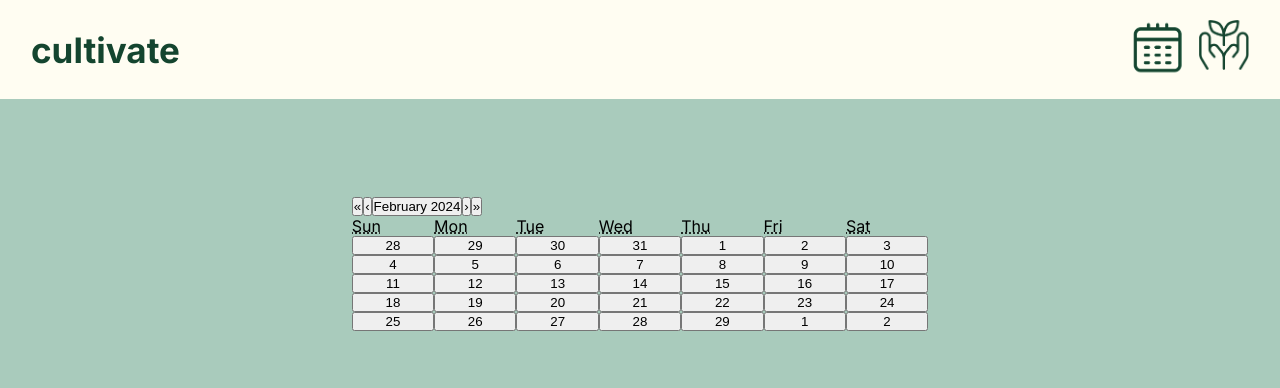
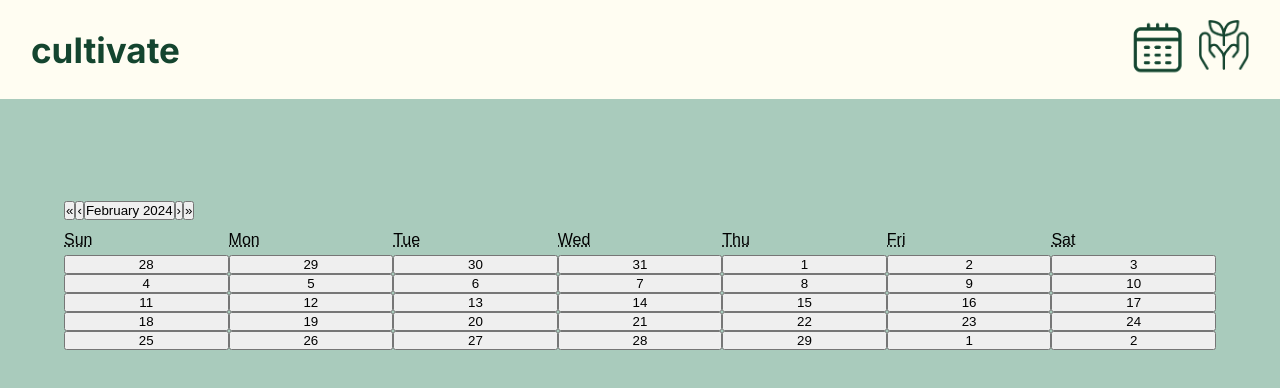
Before and after one commit to Neniflight/wi24-hack-team-3, a Next.js app in the folder client/: page /calendar in a window 1280 px wide. Shown: the top 388 px of the page. Built offline with nearby package versions, Linux system fonts and the light colour scheme.

Commit message:
One global style overriden

```diff
--- a/client/src/app/calendar/page.js
+++ b/client/src/app/calendar/page.js
@@ -4,7 +4,6 @@ import Image from 'next/image'
 import Layout from "../layout.js"
 import React, { useState } from 'react';
 import Calendar from 'react-calendar';
-// import 'react-calendar/dist/Calendar.css';
 import styles from './style.module.css'
 
 export default function Home() {
@@ -13,7 +12,7 @@ export default function Home() {
   return (
       <main className={styles.main} >
 
-      <div className={styles.calendarContainer}>
+      <div className={styles.customCalendar}>
             <Calendar
                 calendarType='gregory'
                 onChange={onChange}
--- a/client/src/app/calendar/style.module.css
+++ b/client/src/app/calendar/style.module.css
@@ -7,15 +7,14 @@
     min-height: 100vh;
   }
 
-  .react-calendar {
-    width: 10000px;
+  .customCalendar :global(.react-calendar){
+    width: 90vw;
     max-width: 100%;
-    background: white;
     font-family: Arial, Helvetica, sans-serif;
-    line-height: 1.125em;
+    line-height: 30px;
   }
 
-  .react-calendar--doubleView {
+  .customCalendar--doubleView :global(.react-calendar--doubleView) {
     width: 700px;
   }
 
@@ -162,8 +161,3 @@
   .react-calendar--selectRange .react-calendar__tile--hover {
     background-color: #e6e6e6;
   }
-
-
-  .calendarContainer {
-
-  }
```
Also changed, not shown: 1 other file (tests, documents, lock files or other folders).
